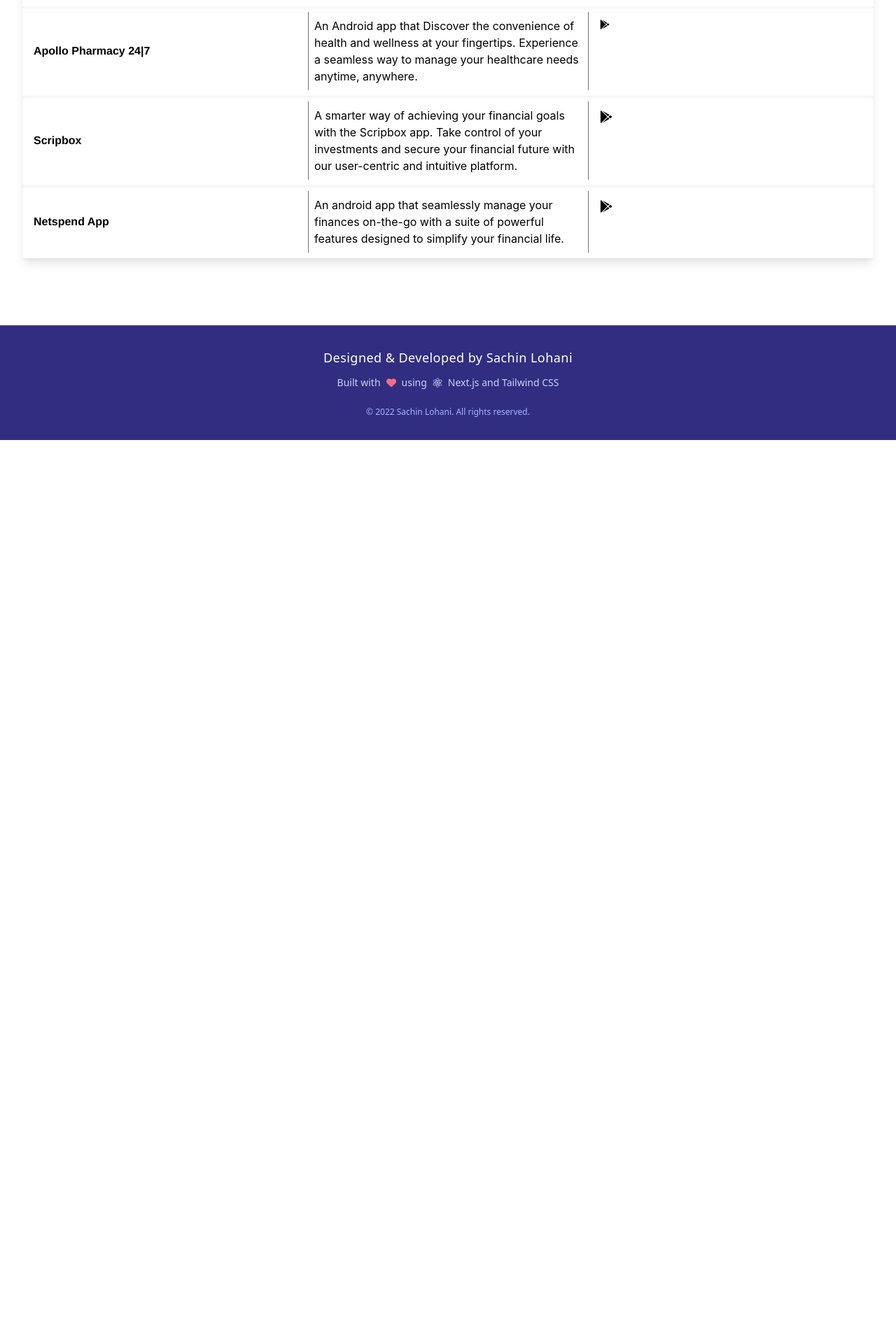
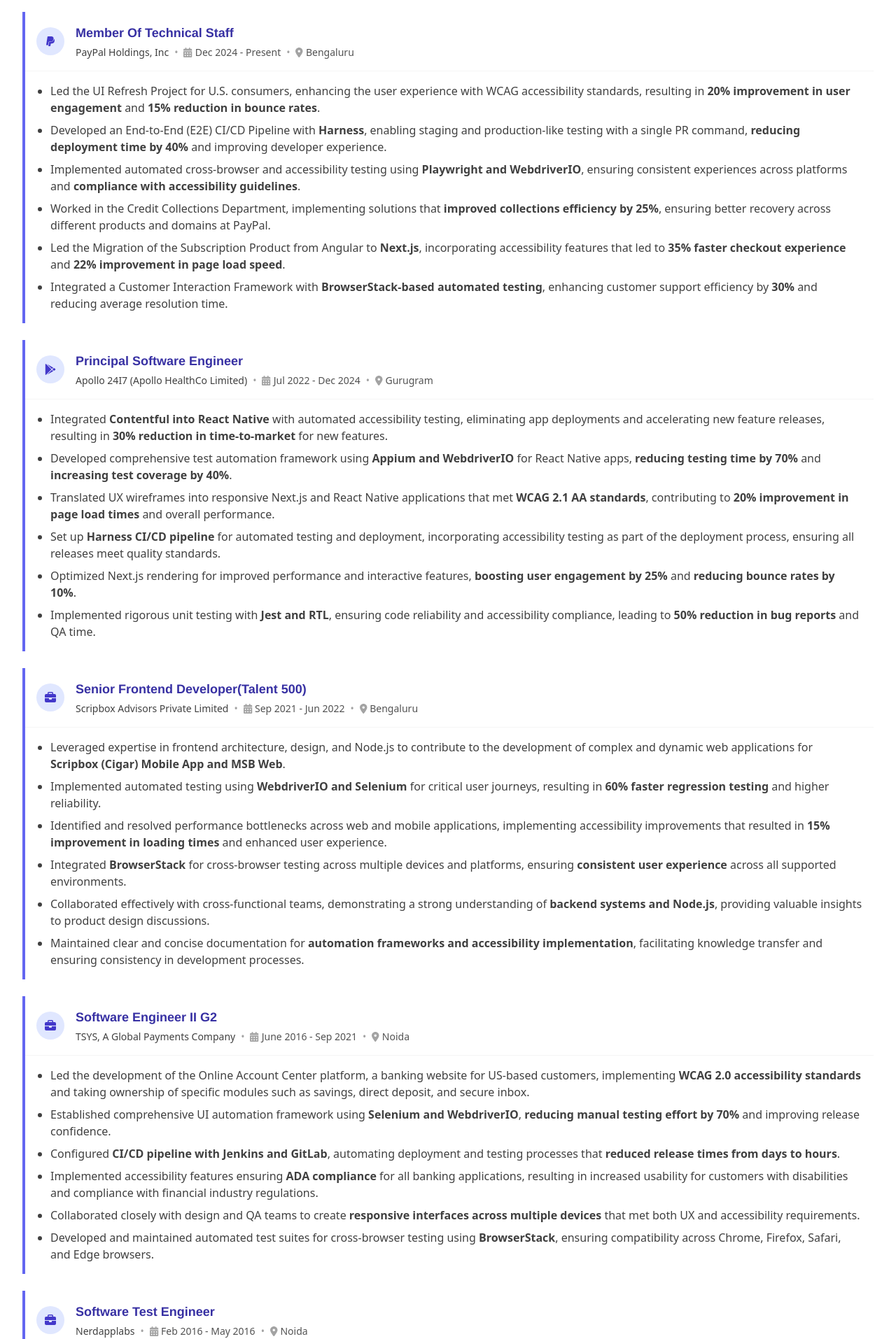
Before and after one commit to pantomath91/sachin-resume, a Next.js app: page / in a window 1280 px wide. Shown: the part 1528-3442 px from the top of the page at 70% size. Before the commit the page ends 2157 px from the top, so only its background shows below. Built offline with nearby package versions, Linux system fonts and the light colour scheme.

Commit message:
Update Projects.tsx

```diff
--- a/components/Projects.tsx
+++ b/components/Projects.tsx
@@ -1,68 +1,182 @@
 import * as React from 'react';
 import { FontAwesomeIcon } from '@fortawesome/react-fontawesome';
-import { faGithub, faNpm, faGooglePlay, faAmazon } from '@fortawesome/free-brands-svg-icons';
-import { faPaperclip } from '@fortawesome/free-solid-svg-icons';
+import { faGithub, faNpm, faGooglePlay, faPaypal, faLinkedin } from '@fortawesome/free-brands-svg-icons';
+import { faExternalLinkAlt, faBriefcase, faCalendarAlt, faMapMarkerAlt } from '@fortawesome/free-solid-svg-icons';
 
-interface IPropsDescription {
-    name: string;
-    description: string;
-    link: () => JSX.Element;
+interface WorkExperienceProps {
+    company: string;
+    position: string;
+    period: string;
+    location: string;
+    responsibilities: string[];
+    icon: any;
 }
 
-const projects = [
-    {
-        name: 'Apollo Pharmacy 24|7',
-        description: 'An Android app that Discover the convenience of health and wellness at your fingertips. Experience a seamless way to manage your healthcare needs anytime, anywhere.',
-        link: () => {
-            return <div className="flex flex-row text-sm">
-                <a href="https://play.google.com/store/apps/details?id=com.apollo.patientapp&hl=en_US" target="_blank" className="ml-2">
-                    <FontAwesomeIcon icon={faGooglePlay} />
-                </a>
+const WorkExperience: React.FC<WorkExperienceProps> = ({
+    company,
+    position,
+    period,
+    location,
+    responsibilities,
+    icon
+}) => {
+    return (
+        <div className="card mb-6 hover:shadow-lg transition-all duration-300 overflow-hidden">
+            <div className="flex flex-col border-l-4 border-primary-500">
+                <div className="flex items-center p-4 border-b border-gray-100">
+                    <div className="w-10 h-10 flex items-center justify-center bg-primary-100 rounded-full mr-4">
+                        <FontAwesomeIcon icon={icon} className="text-primary-700" />
+                    </div>
+                    <div>
+                        <h4 className="font-display font-semibold text-primary-800 text-lg">{position}</h4>
+                        <div className="flex flex-col md:flex-row md:items-center text-sm mt-1">
+                            <span className="font-medium text-gray-700">{company}</span>
+                            <div className="hidden md:flex mx-2 text-gray-400">•</div>
+                            <div className="flex items-center text-gray-600">
+                                <FontAwesomeIcon icon={faCalendarAlt} className="mr-1 text-gray-400" />
+                                <span>{period}</span>
+                            </div>
+                            <div className="hidden md:flex mx-2 text-gray-400">•</div>
+                            <div className="flex items-center text-gray-600">
+                                <FontAwesomeIcon icon={faMapMarkerAlt} className="mr-1 text-gray-400" />
+                                <span>{location}</span>
+                            </div>
+                        </div>
+                    </div>
+                </div>
+                <div className="p-4 text-gray-700">
+                    <ul className="list-disc pl-5 space-y-2">
+                        {responsibilities.map((responsibility, index) => (
+                            <li key={index} dangerouslySetInnerHTML={{ __html: responsibility }}></li>
+                        ))}
+                    </ul>
+                </div>
             </div>
-        }
-    },
-    {
-        name: 'Scripbox ',
-        description: 'A smarter way of achieving your financial goals with the Scripbox app. Take control of your investments and secure your financial future with our user-centric and intuitive platform.',
-        link: () => {
-            return <div className="flex flex-row text-lg">
-                <a href="https://play.google.com/store/apps/details?id=com.scripbox.takecharge&gclid=Cj0KCQjw6KunBhDxARIsAKFUGs-HZEqr6gmidgsV9xMpk7xJotJ0UPOLadWQWDdxMjDUvnjRrYiOGfYaAn5oEALw_wcB" target="_blank" className="ml-2">
-                    <FontAwesomeIcon icon={faGooglePlay} />
-                </a>
-            </div>
-        }
-    },
-    {
-        name: 'Netspend App',
-        description: 'An android app that seamlessly manage your finances on-the-go with a suite of powerful features designed to simplify your financial life.',
-        link: () => {
-            return <div className="flex flex-row text-lg">
-                <a href="https://play.google.com/store/apps/details?id=com.netspend.product.android&hl=en&gl=US" target="_blank" className="ml-2">
-                    <FontAwesomeIcon icon={faGooglePlay} />
-                </a>
-            </div>
-        }
-    },
-];
-
-export const ProjectDescriptionCard = (props: IPropsDescription) => {
-    return <div className="shadow-inner p-2">
-        <div className="grid grid-cols-3 divide-x divide-gray-500">
-            <div className="font-display font-bold p-2 my-auto">{props.name}</div>
-            <div className="font-body p-2 ">{props.description}</div>
-            <div className="p-2"><div className="my-auto">{props.link()}</div></div>
         </div>
-    </div>
-
-}
+    );
+};
 
 export const Projects = () => {
-    return <div className="w-full z-10 shadow-lg mr-8">
-        <h3 className="p-2 font-display font-bold">Personal Projects Showcase (Select)</h3>
-        <div>
-            {
-                projects.map((ele, index) => <ProjectDescriptionCard key={index} name={ele.name} description={ele.description} link={ele.link} />)
-            }
+    const experiences = [
+        {
+            company: "PayPal Holdings, Inc",
+            position: "Member Of Technical Staff",
+            period: "Dec 2024 - Present",
+            location: "Bengaluru",
+            icon: faPaypal,
+            responsibilities: [
+                "Led the UI Refresh Project for U.S. consumers, enhancing the user experience with WCAG accessibility standards, resulting in <b>20% improvement in user engagement</b> and <b>15% reduction in bounce rates</b>.",
+                "Developed an End-to-End (E2E) CI/CD Pipeline with <b>Harness</b>, enabling staging and production-like testing with a single PR command, <b>reducing deployment time by 40%</b> and improving developer experience.",
+                "Implemented automated cross-browser and accessibility testing using <b>Playwright and WebdriverIO</b>, ensuring consistent experiences across platforms and <b>compliance with accessibility guidelines</b>.",
+                "Worked in the Credit Collections Department, implementing solutions that <b>improved collections efficiency by 25%</b>, ensuring better recovery across different products and domains at PayPal.",
+                "Led the Migration of the Subscription Product from Angular to <b>Next.js</b>, incorporating accessibility features that led to <b>35% faster checkout experience</b> and <b>22% improvement in page load speed</b>.",
+                "Integrated a Customer Interaction Framework with <b>BrowserStack-based automated testing</b>, enhancing customer support efficiency by <b>30%</b> and reducing average resolution time."
+            ]
+        },
+        {
+            company: "Apollo 24I7 (Apollo HealthCo Limited)",
+            position: "Principal Software Engineer",
+            period: "Jul 2022 - Dec 2024",
+            location: "Gurugram",
+            icon: faGooglePlay,
+            responsibilities: [
+                "Integrated <b>Contentful into React Native</b> with automated accessibility testing, eliminating app deployments and accelerating new feature releases, resulting in <b>30% reduction in time-to-market</b> for new features.",
+                "Developed comprehensive test automation framework using <b>Appium and WebdriverIO</b> for React Native apps, <b>reducing testing time by 70%</b> and <b>increasing test coverage by 40%</b>.",
+                "Translated UX wireframes into responsive Next.js and React Native applications that met <b>WCAG 2.1 AA standards</b>, contributing to <b>20% improvement in page load times</b> and overall performance.",
+                "Set up <b>Harness CI/CD pipeline</b> for automated testing and deployment, incorporating accessibility testing as part of the deployment process, ensuring all releases meet quality standards.",
+                "Optimized Next.js rendering for improved performance and interactive features, <b>boosting user engagement by 25%</b> and <b>reducing bounce rates by 10%</b>.",
+                "Implemented rigorous unit testing with <b>Jest and RTL</b>, ensuring code reliability and accessibility compliance, leading to <b>50% reduction in bug reports</b> and QA time."
+            ]
+        },
+        {
+            company: "Scripbox Advisors Private Limited",
+            position: "Senior Frontend Developer(Talent 500)",
+            period: "Sep 2021 - Jun 2022",
+            location: "Bengaluru",
+            icon: faBriefcase,
+            responsibilities: [
+                "Leveraged expertise in frontend architecture, design, and Node.js to contribute to the development of complex and dynamic web applications for <b>Scripbox (Cigar) Mobile App and MSB Web</b>.",
+                "Implemented automated testing using <b>WebdriverIO and Selenium</b> for critical user journeys, resulting in <b>60% faster regression testing</b> and higher reliability.",
+                "Identified and resolved performance bottlenecks across web and mobile applications, implementing accessibility improvements that resulted in <b>15% improvement in loading times</b> and enhanced user experience.",
+                "Integrated <b>BrowserStack</b> for cross-browser testing across multiple devices and platforms, ensuring <b>consistent user experience</b> across all supported environments.",
+                "Collaborated effectively with cross-functional teams, demonstrating a strong understanding of <b>backend systems and Node.js</b>, providing valuable insights to product design discussions.",
+                "Maintained clear and concise documentation for <b>automation frameworks and accessibility implementation</b>, facilitating knowledge transfer and ensuring consistency in development processes."
+            ]
+        },
+        {
+            company: "TSYS, A Global Payments Company",
+            position: "Software Engineer II G2",
+            period: "June 2016 - Sep 2021",
+            location: "Noida",
+            icon: faBriefcase,
+            responsibilities: [
+                "Led the development of the Online Account Center platform, a banking website for US-based customers, implementing <b>WCAG 2.0 accessibility standards</b> and taking ownership of specific modules such as savings, direct deposit, and secure inbox.",
+                "Established comprehensive UI automation framework using <b>Selenium and WebdriverIO</b>, <b>reducing manual testing effort by 70%</b> and improving release confidence.",
+                "Configured <b>CI/CD pipeline with Jenkins and GitLab</b>, automating deployment and testing processes that <b>reduced release times from days to hours</b>.",
+                "Implemented accessibility features ensuring <b>ADA compliance</b> for all banking applications, resulting in increased usability for customers with disabilities and compliance with financial industry regulations.",
+                "Collaborated closely with design and QA teams to create <b>responsive interfaces across multiple devices</b> that met both UX and accessibility requirements.",
+                "Developed and maintained automated test suites for cross-browser testing using <b>BrowserStack</b>, ensuring compatibility across Chrome, Firefox, Safari, and Edge browsers."
+            ]
+        },
+        {
+            company: "Nerdapplabs",
+            position: "Software Test Engineer",
+            period: "Feb 2016 - May 2016",
+            location: "Noida",
+            icon: faBriefcase,
+            responsibilities: [
+                "Developed and implemented SugarCRM features using <b>AngularJS</b>, enhancing the functionality and user experience of the platform.",
+                "Designed and configured a fully automated <b>CI/CD lifecycle using Jenkins</b> for a business-critical internal web application, resulting in a <b>4x reduction in average development time</b>.",
+                "Built automated test scripts using <b>Selenium and JavaScript</b> for critical business workflows, <b>increasing test coverage</b> and reducing regression testing time.",
+                "Developed a framework for unit testing and automation testing of SugarCRM features, <b>improving efficiency and accuracy</b> of testing processes.",
+                "Developed <b>Restful Web services using Java</b>, facilitating seamless integration and communication between different components of the application.",
+                "Implemented cross-browser testing strategies using <b>BrowserStack</b> to ensure optimal user experience across all major browsers."
+            ]
+        },
+        {
+            company: "Thinksys Pvt. Ltd.",
+            position: "Software Engineer",
+            period: "Oct 2014 - Nov 2015",
+            location: "Noida",
+            icon: faBriefcase,
+            responsibilities: [
+                "Developed an automation UI framework using <b>Groovy, Selenium WebDriver, and Appium</b>, improving efficiency and accuracy in testing processes for web and mobile applications.",
+                "Created an automation backend (web API) framework for <b>RESTful API testing</b>, streamlining testing and ensuring seamless integration with existing systems.",
+                "Established <b>best practices for web and mobile automation</b>, including Page Object Model patterns and data-driven testing approaches.",
+                "Automated <b>JIRA tasks</b> and implemented <b>Gradle tasks</b> for automation, reducing manual effort and increasing productivity.",
+                "Contributed to the <b>Quantum Secure project</b>, an airline project, by developing and optimizing software solutions with a focus on <b>accessibility and cross-browser compatibility</b>.",
+                "Conducted <b>training sessions on test automation best practices</b>, enabling team members to effectively utilize automation frameworks."
+            ]
+        }
+    ];
+
+    return (
+        <div className="card fade-in">
+            <h3 className="section-title text-primary-800">Work Experience</h3>
+            <div className="mt-6">
+                {experiences.map((exp, index) => (
+                    <WorkExperience
+                        key={index}
+                        company={exp.company}
+                        position={exp.position}
+                        period={exp.period}
+                        location={exp.location}
+                        responsibilities={exp.responsibilities}
+                        icon={exp.icon}
+                    />
+                ))}
+                <div className="flex justify-center mt-4">
+                    <a
+                        href="https://www.linkedin.com/in/sachin-lohani/"
+                        target="_blank"
+                        rel="noopener noreferrer"
+                        className="inline-flex items-center px-4 py-2 bg-primary-100 text-primary-800 rounded-lg hover:bg-primary-200 transition-colors duration-200"
+                    >
+                        <FontAwesomeIcon icon={faLinkedin} className="mr-2" />
+                        <span>View Full Work History on LinkedIn</span>
+                    </a>
+                </div>
+            </div>
         </div>
-    </div>
-}
+    );
+};
```
